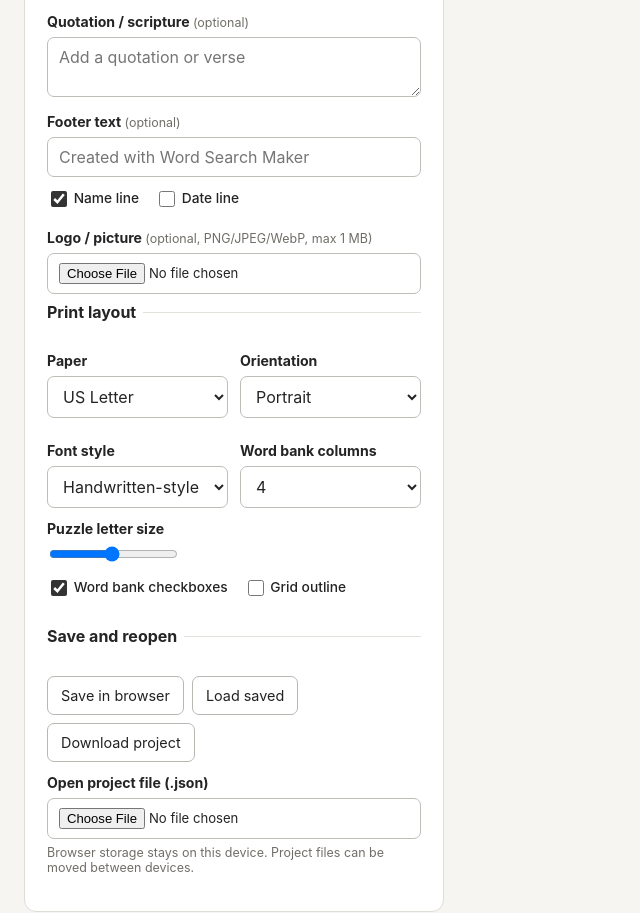
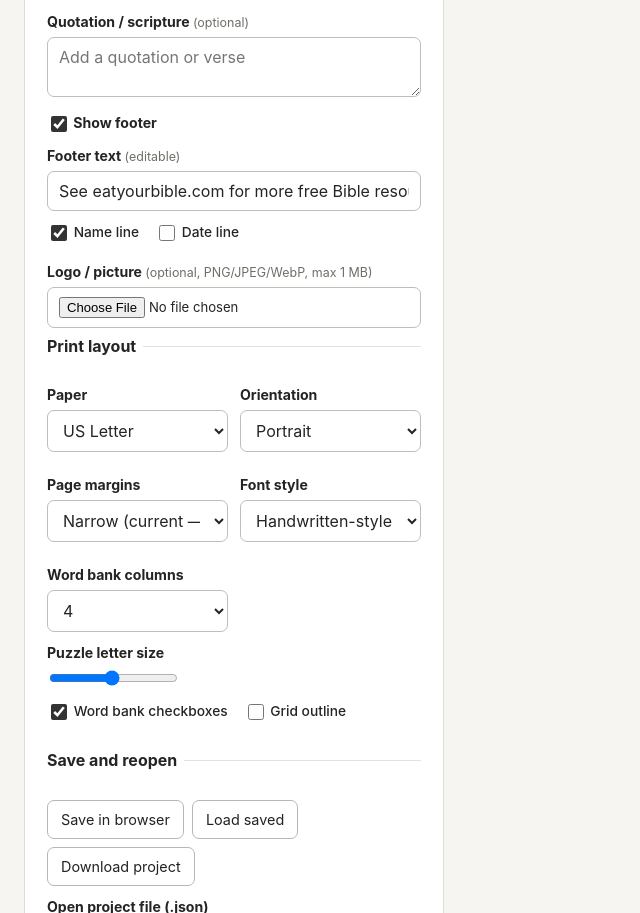
Before and after one commit to andydoane/word-search-maker, a plain HTML site: page index.html in a window 1280 px wide. Shown: the part 1056-1969 px from the top of the page, without its empty margins (0-640 px from the left). Drawn offline with Linux system fonts and the light colour scheme.

Commit message:
Add editable default footer toggle and three page margin presets

```diff
--- a/index.html
+++ b/index.html
@@ -62,8 +62,9 @@
           <textarea id="instructions" rows="2" placeholder="Find and circle the hidden words."></textarea>
           <label for="quote">Quotation / scripture <span class="hint">(optional)</span></label>
           <textarea id="quote" rows="2" placeholder="Add a quotation or verse"></textarea>
-          <label for="footer">Footer text <span class="hint">(optional)</span></label>
-          <input id="footer" type="text" maxlength="180" placeholder="Created with Word Search Maker">
+          <label class="footer-toggle"><input id="footer-enabled" type="checkbox" checked> Show footer</label>
+          <label for="footer">Footer text <span class="hint">(editable)</span></label>
+          <input id="footer" type="text" maxlength="180" value="See eatyourbible.com for more free Bible resources.">
           <div class="check-row">
             <label><input id="name-line" type="checkbox" checked> Name line</label>
             <label><input id="date-line" type="checkbox"> Date line</label>
@@ -87,6 +88,14 @@
               <select id="orientation">
                 <option value="portrait">Portrait</option>
                 <option value="landscape">Landscape</option>
+              </select>
+            </div>
+            <div>
+              <label for="margins">Page margins</label>
+              <select id="margins">
+                <option value="narrow" selected>Narrow (current — 0.46 in)</option>
+                <option value="standard">Standard (0.67 in)</option>
+                <option value="wide">Wide (0.85 in)</option>
               </select>
             </div>
             <div>
```
